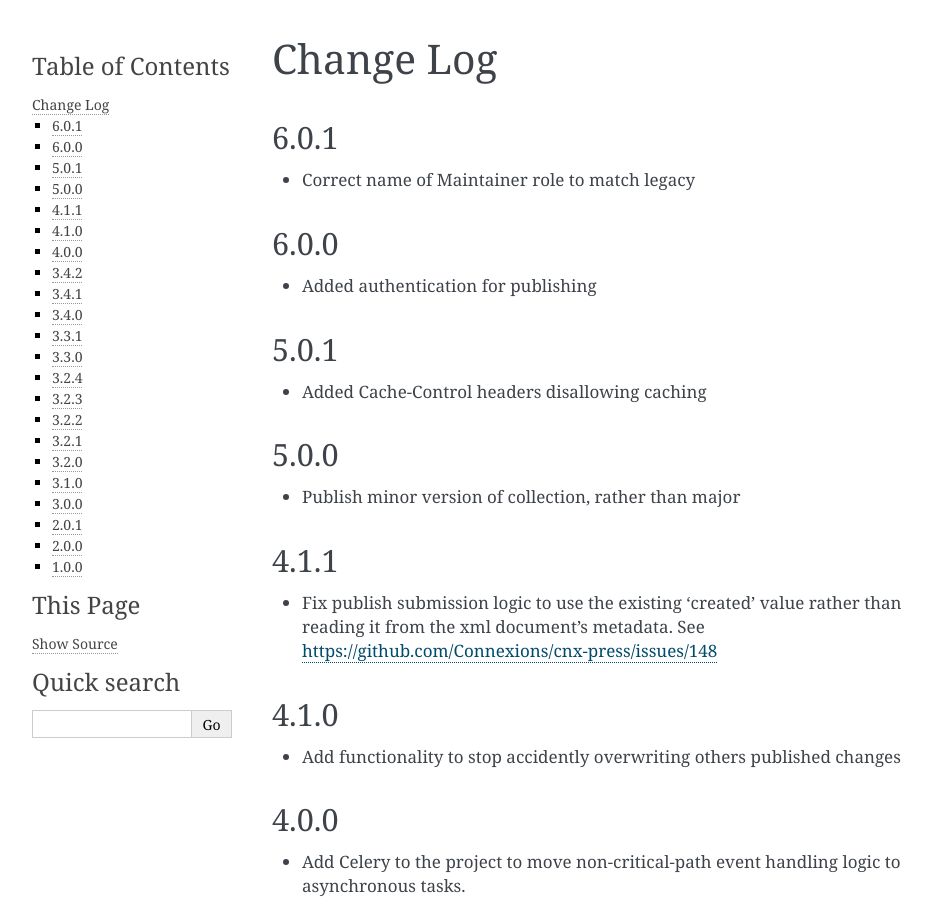
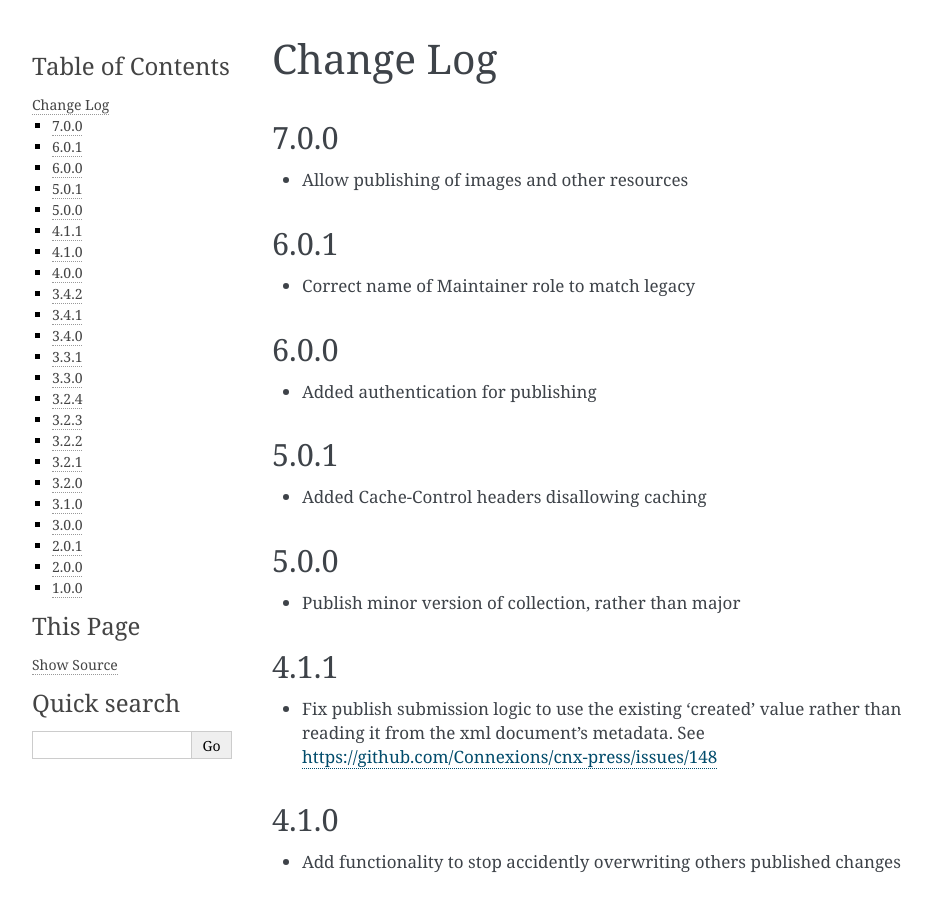
Before and after one commit to openstax/cnx-press, a Sphinx documentation site: the page built from docs/source/changes.rst, in a window 1280 px wide and 900 px high. Shown: the whole window, without its empty margins (148-1080 px from the left). Built offline with Sphinx 7.4.7, drawn with Linux system fonts in a browser that asks for light colours.

Commit message:
tagging and changes

```diff
--- a/docs/source/changes.rst
+++ b/docs/source/changes.rst
@@ -1,6 +1,11 @@
 ==========
 Change Log
 ==========
+
+7.0.0
+-----
+
+- Allow publishing of images and other resources
 
 6.0.1
 -----
```
